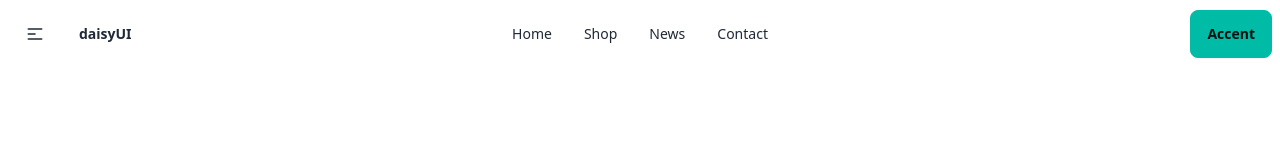
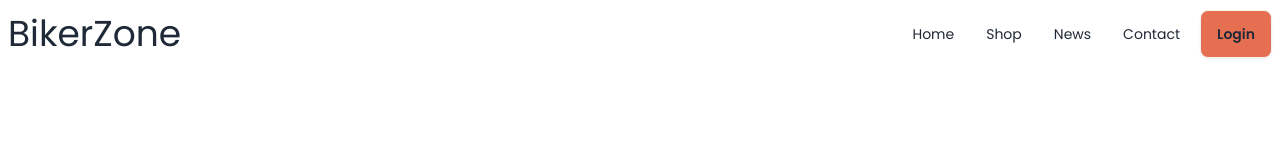
Before and after one commit to sakibpro2003/BikerZone, a plain HTML site: page index.html in a window 1280 px wide. Drawn offline with nearby package versions, Linux system fonts and the light colour scheme.

Commit message:
nav customized

```diff
--- a/index.html
+++ b/index.html
@@ -1,31 +1,59 @@
 <!DOCTYPE html>
 <html lang="en">
+
 <head>
     <meta charset="UTF-8">
     <meta name="viewport" content="width=device-width, initial-scale=1.0">
     <title>Document</title>
-    <data-theme="cupcake">
 
         <link href="https://cdn.jsdelivr.net/npm/daisyui@4.6.0/dist/full.min.css" rel="stylesheet" type="text/css" />
         <script src="https://cdn.tailwindcss.com"></script>
+        <link rel="preconnect" href="https://fonts.googleapis.com">
+        <link rel="preconnect" href="https://fonts.gstatic.com" crossorigin>
+        <link href="https://fonts.googleapis.com/css2?family=Poppins:wght@400;500;600;700;800;900&display=swap"
+            rel="stylesheet">
+
+            <script>
+                tailwind.config = {
+                  theme: {
+                    extend: {
+                      colors: {
+                        clifford: '#da373d',
+                        'btn-bike':"#E76F51"
+                      }
+                    }
+                  }
+                }
+              </script>
+        <style>
+            .font-family {
+                font-family: 'Poppins', sans-serif;
+            }
+        </style>
 </head>
-<body>
-    <header>
+
+<body class="font-family">
+    <header class="md:container md:mx-auto">
         <nav>
             <div class="navbar bg-base-100">
-                <div class="navbar-start">
+                <div class="flex-1">
                     <div class="dropdown">
                         <div tabindex="0" role="button" class="btn btn-ghost lg:hidden">
-                      <svg xmlns="http://www.w3.org/2000/svg" class="h-5 w-5" fill="none" viewBox="0 0 24 24" stroke="currentColor"><path stroke-linecap="round" stroke-linejoin="round" stroke-width="2" d="M4 6h16M4 12h8m-8 6h16" /></svg>
+                            <svg xmlns="http://www.w3.org/2000/svg" class="h-5 w-5" fill="none" viewBox="0 0 24 24"
+                                stroke="currentColor">
+                                <path stroke-linecap="round" stroke-linejoin="round" stroke-width="2"
+                                    d="M4 6h16M4 12h8m-8 6h16" />
+                            </svg>
                         </div>
-                    <ul tabindex="0" class="menu menu-sm dropdown-content mt-3 z-[1] p-2 shadow bg-base-100 rounded-box w-52">
+                        <ul tabindex="0"
+                            class="menu menu-sm dropdown-content mt-3 z-[1] p-2 shadow bg-base-100 rounded-box w-52">
                             <li><a>Home</a></li>
                             <li><a>Shop</a></li>
                             <li><a>News</a></li>
                             <li><a>Contact</a></li>
                         </ul>
                     </div>
-                  <a class="btn btn-ghost text-xl">daisyUI</a>
+                    <a class="text-4xl hover:text-4xl">BikerZone</a>
                 </div>
                 <div class="navbar-center hidden lg:flex">
                     <ul class="menu menu-horizontal px-1">
@@ -33,16 +61,17 @@
                         <li><a>Shop</a></li>
                         <li><a>News</a></li>
                         <li><a>Contact</a></li>
-
-
                     </ul>
                 </div>
-                <div class="navbar-end">
-                    <button class="btn btn-active btn-accent">Accent</button>
+                <div class="">
+                    <a class=" btn bg-btn-bike ">Login</a>
                 </div>
             </div>
         </nav>
     </header>
 
+    <main class="md:container md:mx-auto">
+
+    </main>
 </body>
 </html>
```
Lines whose indentation alone changed are shown as unchanged.
